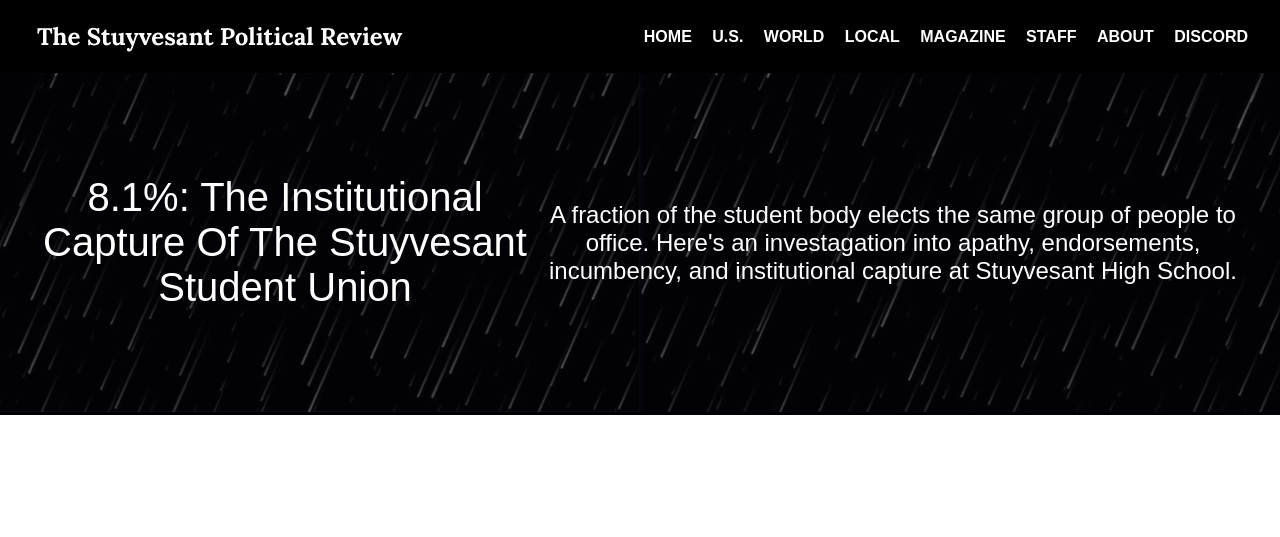
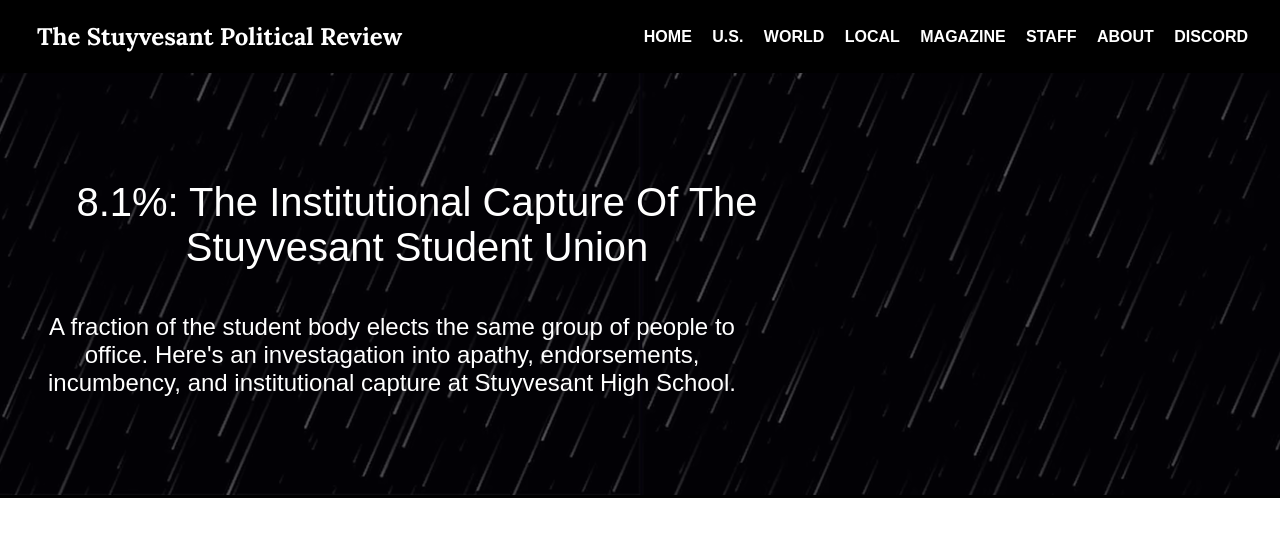
Before and after one commit to stuypoliticalreview/stuypoliticalreview.github.io, a Jekyll site: the page built from graphic/spr_investagation_1.html, in a window 1280 px wide. Shown: the top 537 px of the page. Built offline with Jekyll 4.4.1, drawn with Linux system fonts in a browser that asks for light colours.

Commit message:
stuff and stuff 2.4

```diff
--- a/assets/css/style.css
+++ b/assets/css/style.css
@@ -238,9 +238,11 @@ nav a {
 }
 
 .graphic-article-text {
-  display: flex;
-  align-items: center;
+  display: block;
+  margin-inline: auto;
   text-align: center;
+  padding: 5px;
+  font-weight: 300;
 }
 
 .graphic-article-main {
```
